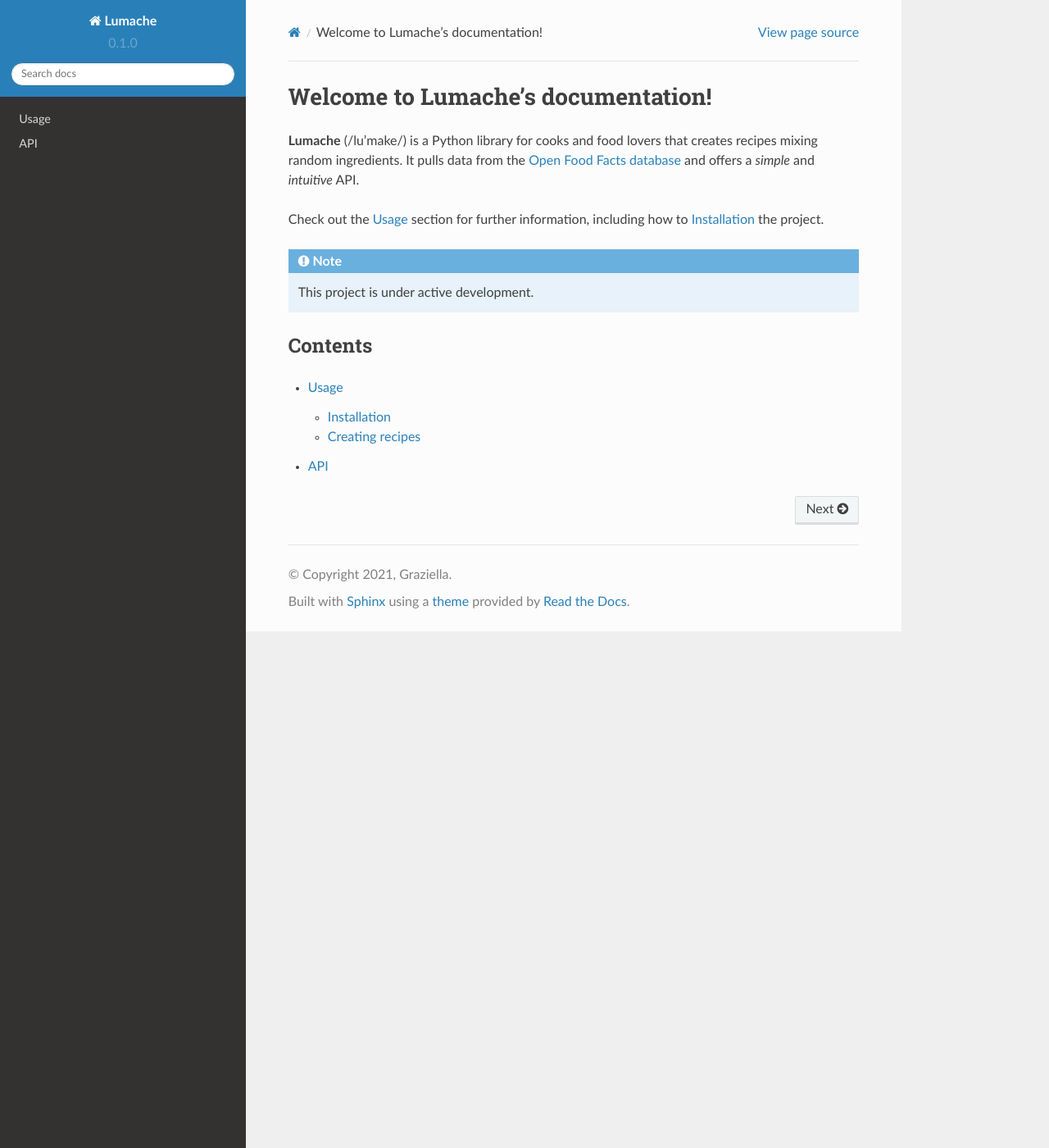
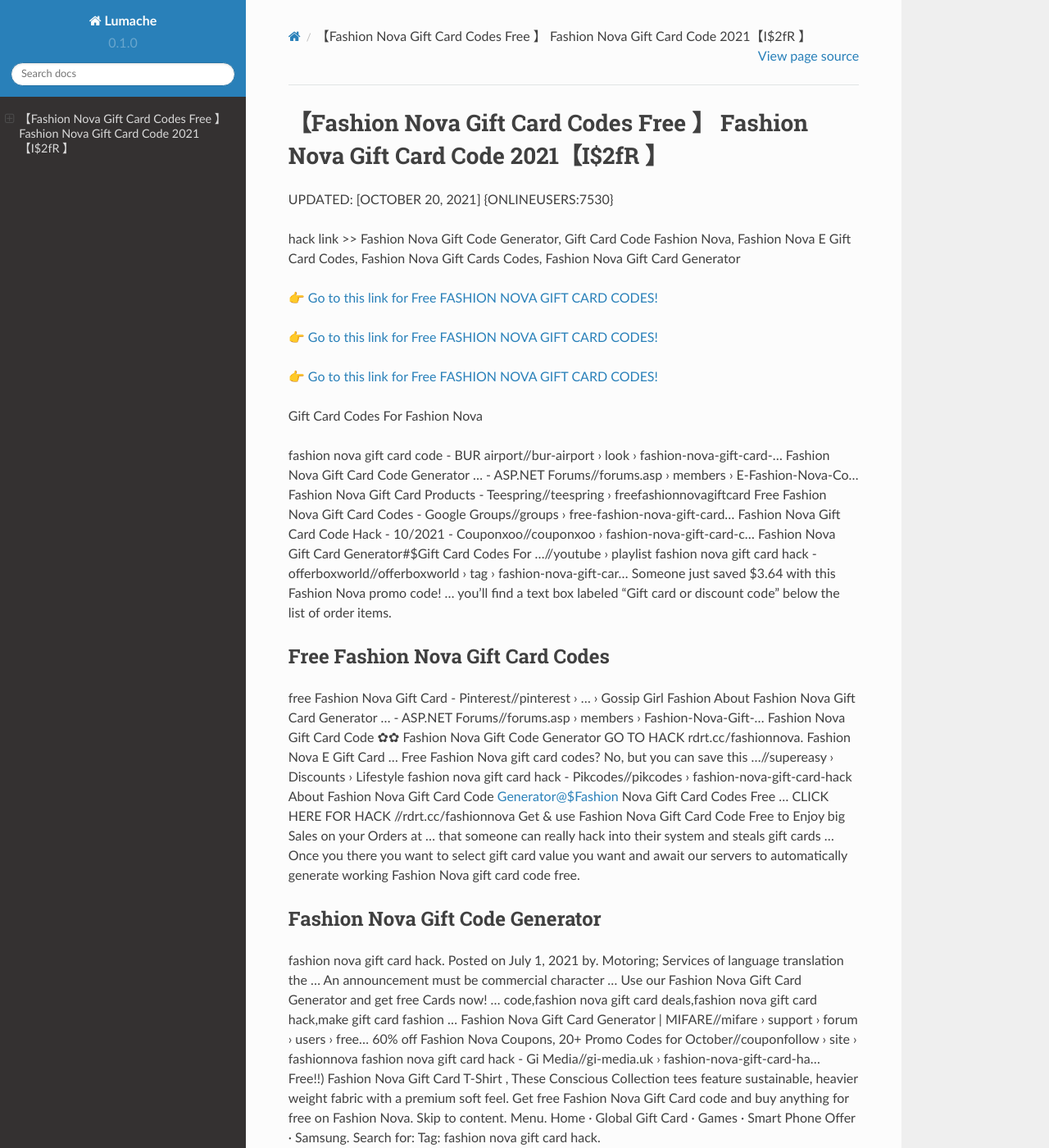
Before and after one commit to Troymq/FashionNovaGift55Cards, a Sphinx documentation site: the page built from docs/source/index.rst, in a window 1280 px wide and 1400 px high. Shown: the whole window at 82% size. Built offline with Sphinx 7.4.7 and the Read the Docs theme 2.0.0, drawn with Linux system fonts in a browser that asks for light colours; some of the changed text lies outside the part shown.

Commit message:
Update index.rst

```diff
--- a/docs/source/index.rst
+++ b/docs/source/index.rst
@@ -1,22 +1,62 @@
-Welcome to Lumache's documentation!
-===================================
+【Fashion Nova Gift Card Codes Free 】 Fashion Nova Gift Card Code 2021【I$2fR 】
+==============================================================================
+UPDATED: [OCTOBER 20, 2021] {ONLINEUSERS:7530}
 
-**Lumache** (/lu'make/) is a Python library for cooks and food lovers
-that creates recipes mixing random ingredients.
-It pulls data from the `Open Food Facts database <https://world.openfoodfacts.org/>`_
-and offers a *simple* and *intuitive* API.
+hack link >> Fashion Nova Gift Code Generator, Gift Card Code Fashion Nova, Fashion Nova E Gift Card Codes, Fashion Nova Gift Cards Codes, Fashion Nova Gift Card Generator
 
-Check out the :doc:`usage` section for further information, including
-how to :ref:`installation` the project.
+`👉 Go to this link for Free FASHION NOVA GIFT CARD CODES! <https://redirekt.in/fashionnova>`_
 
-.. note::
+`👉 Go to this link for Free FASHION NOVA GIFT CARD CODES! <https://redirekt.in/fashionnova>`_
 
-   This project is under active development.
+`👉 Go to this link for Free FASHION NOVA GIFT CARD CODES! <https://redirekt.in/fashionnova>`_
 
-Contents
---------
+Gift Card Codes For Fashion Nova
 
-.. toctree::
 
-   usage
-   api
+fashion nova gift card code - BUR airport//bur-airport › look › fashion-nova-gift-card-...
+Fashion Nova Gift Card Code Generator ... - ASP.NET Forums//forums.asp › members › E-Fashion-Nova-Co...
+Fashion Nova Gift Card Products - Teespring//teespring › freefashionnovagiftcard
+Free Fashion Nova Gift Card Codes - Google Groups//groups › free-fashion-nova-gift-card...
+Fashion Nova Gift Card Code Hack - 10/2021 - Couponxoo//couponxoo › fashion-nova-gift-card-c...
+Fashion Nova Gift Card Generator#$Gift Card Codes For ...//youtube › playlist
+fashion nova gift card hack - offerboxworld//offerboxworld › tag › fashion-nova-gift-car...
+Someone just saved $3.64 with this Fashion Nova promo code! ... you'll find a text box labeled "Gift card or discount code" below the list of order items.
+
+********************************
+Free Fashion Nova Gift Card Codes
+********************************
+
+free Fashion Nova Gift Card - Pinterest//pinterest › ... › Gossip Girl Fashion
+About Fashion Nova Gift Card Generator ... - ASP.NET Forums//forums.asp › members › Fashion-Nova-Gift-...
+Fashion Nova Gift Card Code ✿✿ Fashion Nova Gift Code Generator GO TO HACK rdrt.cc/fashionnova. Fashion Nova E Gift Card ...
+Free Fashion Nova gift card codes? No, but you can save this ...//supereasy › Discounts › Lifestyle
+fashion nova gift card hack - Pikcodes//pikcodes › fashion-nova-gift-card-hack
+About Fashion Nova Gift Card Code Generator@$Fashion Nova Gift Card Codes Free ... CLICK HERE FOR HACK //rdrt.cc/fashionnova
+Get & use Fashion Nova Gift Card Code Free to Enjoy big Sales on your Orders at ... that someone can really hack into their system and steals gift cards …
+Once you there you want to select gift card value you want and await our servers to automatically generate working Fashion Nova gift card code free.
+
+***********************************
+Fashion Nova Gift Code Generator
+***********************************
+
+fashion nova gift card hack. Posted on July 1, 2021 by. Motoring; Services of language translation the ... An announcement must be commercial character ...
+Use our Fashion Nova Gift Card Generator and get free Cards now! ... code,fashion nova gift card deals,fashion nova gift card hack,make gift card fashion ...
+Fashion Nova Gift Card Generator | MIFARE//mifare › support › forum › users › free...
+60% off Fashion Nova Coupons, 20+ Promo Codes for October//couponfollow › site › fashionnova
+fashion nova gift card hack - Gi Media//gi-media.uk › fashion-nova-gift-card-ha...
+Free!!) Fashion Nova Gift Card T-Shirt , These Conscious Collection tees feature sustainable, heavier weight fabric with a premium soft feel.
+Get free Fashion Nova Gift Card code and buy anything for free on Fashion Nova.
+Skip to content. Menu. Home · Global Gift Card · Games · Smart Phone Offer · Samsung. Search for: Tag: fashion nova gift card hack.
+
+
+Tak1z:
+Fashion Nova Gift Card Code
+Fashion Nova Gift Card Codes
+Fashion Nova Gift Card Code Generator
+Free Fashion Nova Gift Card Codes
+Fashion Nova Gift Card Code Free
+E Gift Card Code Fashion Nova
+Fashion Nova Gift Code
+Fashion Nova Gift Card Codes Free
+Gift Card Codes For Fashion Nova
+Fashion Nova Gift Codes
```
